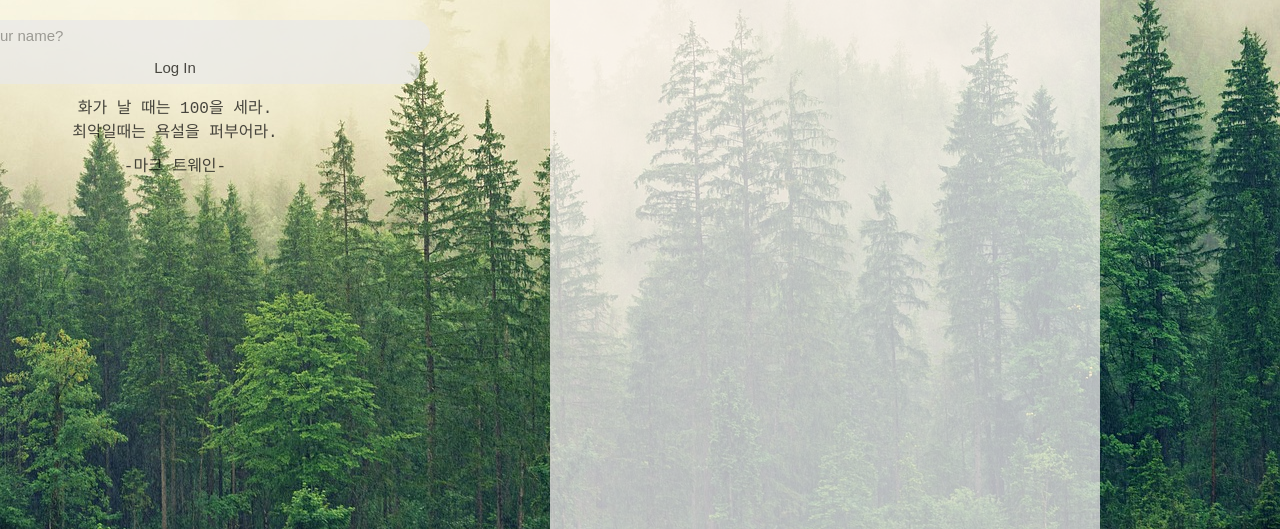
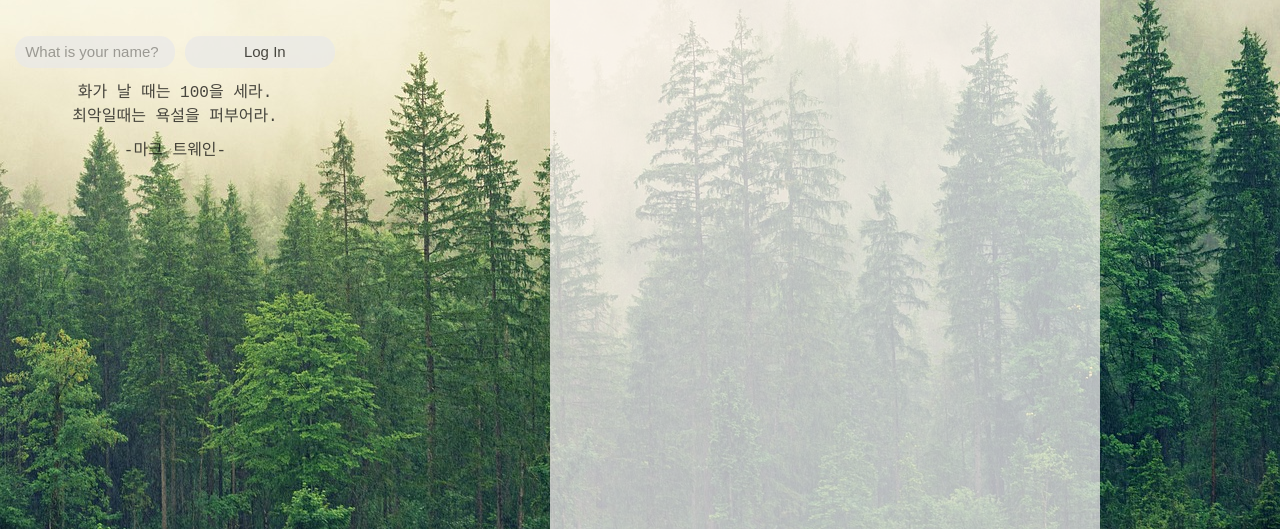
Before and after one commit to believehan/nomadcoder_vanilla_js.github.io, a plain HTML site: page index.html in a window 1280 px wide. Shown: the part 321-850 px from the top of the page. Drawn offline with Linux system fonts and the light colour scheme.

Commit message:
Update style.css

```diff
--- a/css/style.css
+++ b/css/style.css
@@ -31,7 +31,16 @@ input {
     width: 350px;
     justify-content: center;
 }
-
+#login-form input{
+    width: 150px;
+    height: 32px;
+    font-size: 15px;
+    border: 0;
+    border-radius: 15px;
+    outline: none;
+    padding-left: 10px;
+    background-color: rgb(233, 233, 233);
+}
 #clock {
     padding: 95px;
     font-size: 50px;
```
